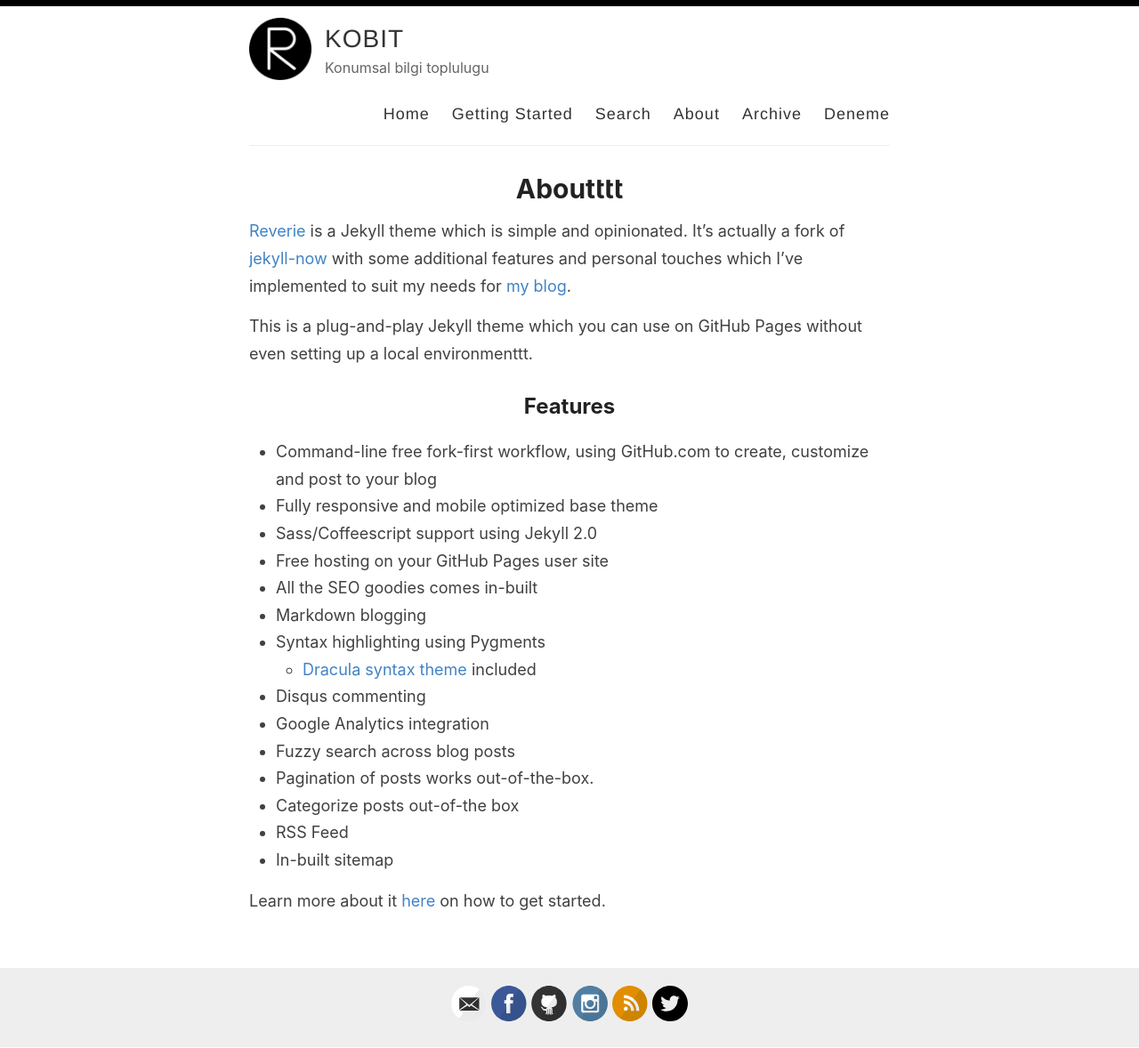
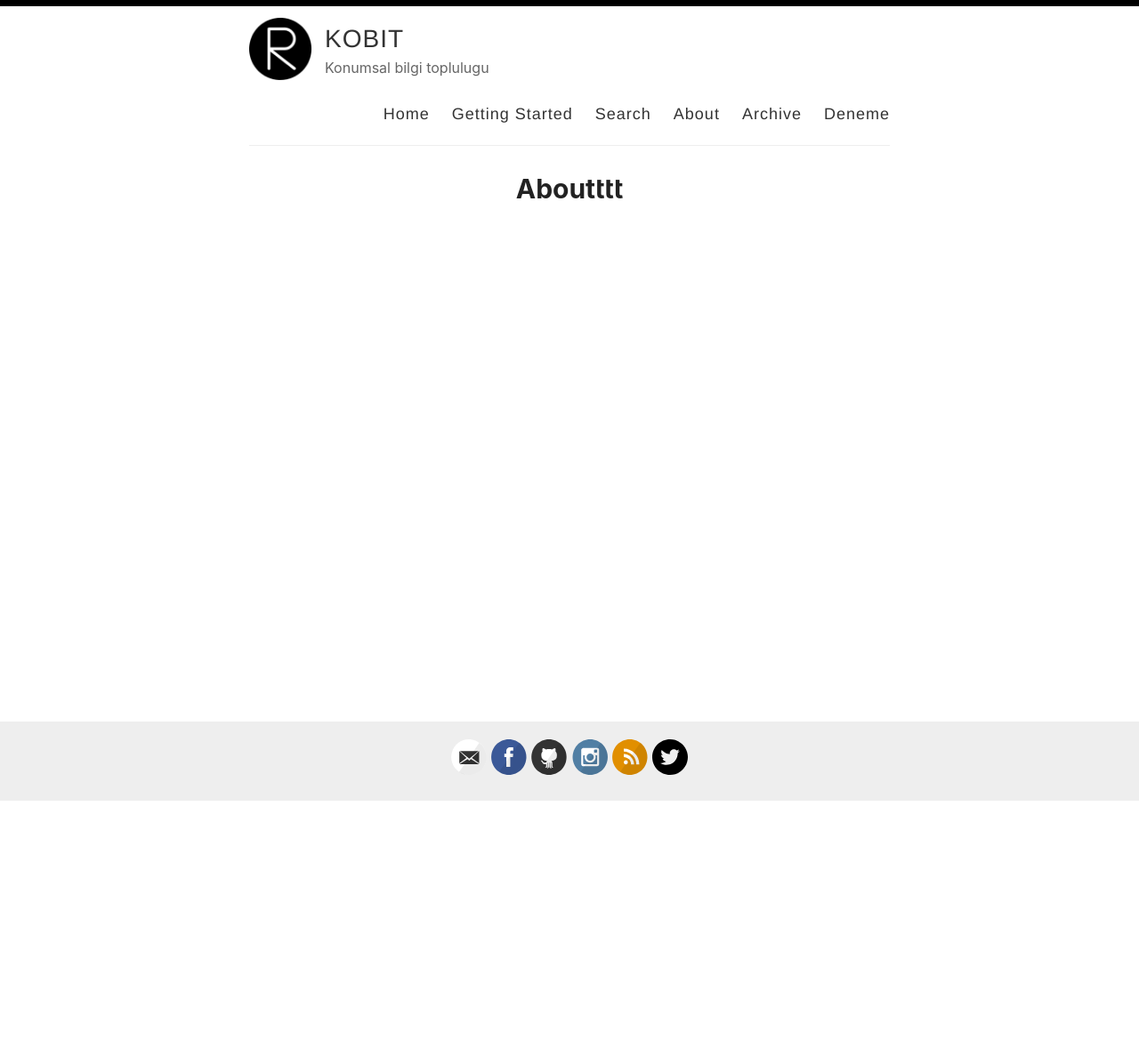
Before and after one commit to kabarmaz/kabarmaz, a Jekyll site: the page built from _pages/deneme.md, in a window 1280 px wide. Shown: the whole page at 89% size. Built offline with Jekyll 4.4.1, drawn with Linux system fonts in a browser that asks for light colours; after the commit the page ends 901 px from its top, so only the background shows below that.

Commit message:
Update deneme.md

```diff
--- a/_pages/deneme.md
+++ b/_pages/deneme.md
@@ -3,27 +3,3 @@
 title: Aboutttt
 permalink: /deneme/
 ---
-
-[Reverie](https://github.com/amitmerchant1990/reverie) is a Jekyll theme which is simple and opinionated. It's actually a fork of [jekyll-now](https://github.com/barryclark/jekyll-now) with some additional features and personal touches which I've implemented to suit my needs for [my blog](https://www.amitmerchant.com).
-
-This is a plug-and-play Jekyll theme which you can use on GitHub Pages without even setting up a local environmenttt.
-
-## Features
-
-- Command-line free fork-first workflow, using GitHub.com to create, customize and post to your blog
-- Fully responsive and mobile optimized base theme
-- Sass/Coffeescript support using Jekyll 2.0
-- Free hosting on your GitHub Pages user site
-- All the SEO goodies comes in-built
-- Markdown blogging
-- Syntax highlighting using Pygments
-    - [Dracula syntax theme](https://draculatheme.com/) included
-- Disqus commenting
-- Google Analytics integration
-- Fuzzy search across blog posts
-- Pagination of posts works out-of-the-box.
-- Categorize posts out-of-the box
-- RSS Feed
-- In-built sitemap
-
-Learn more about it [here](https://github.com/amitmerchant1990/reverie) on how to get started.
```
